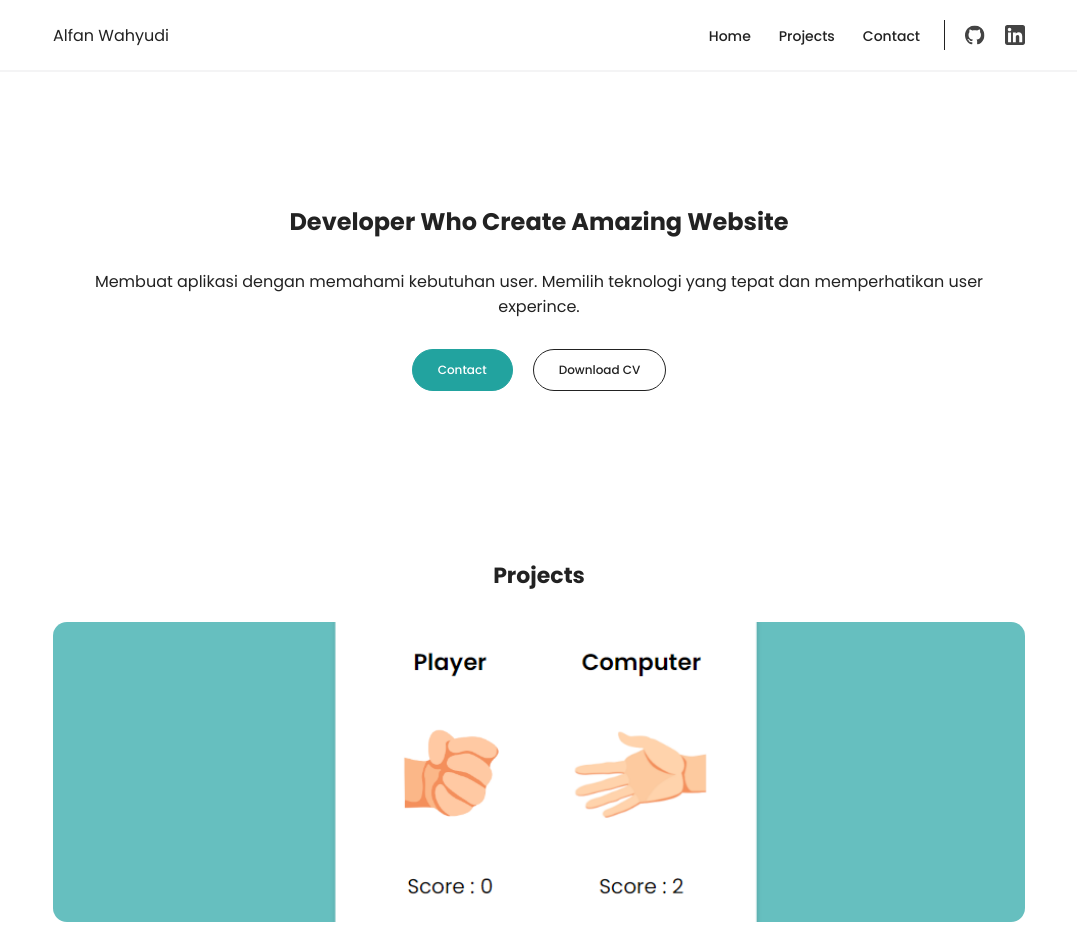
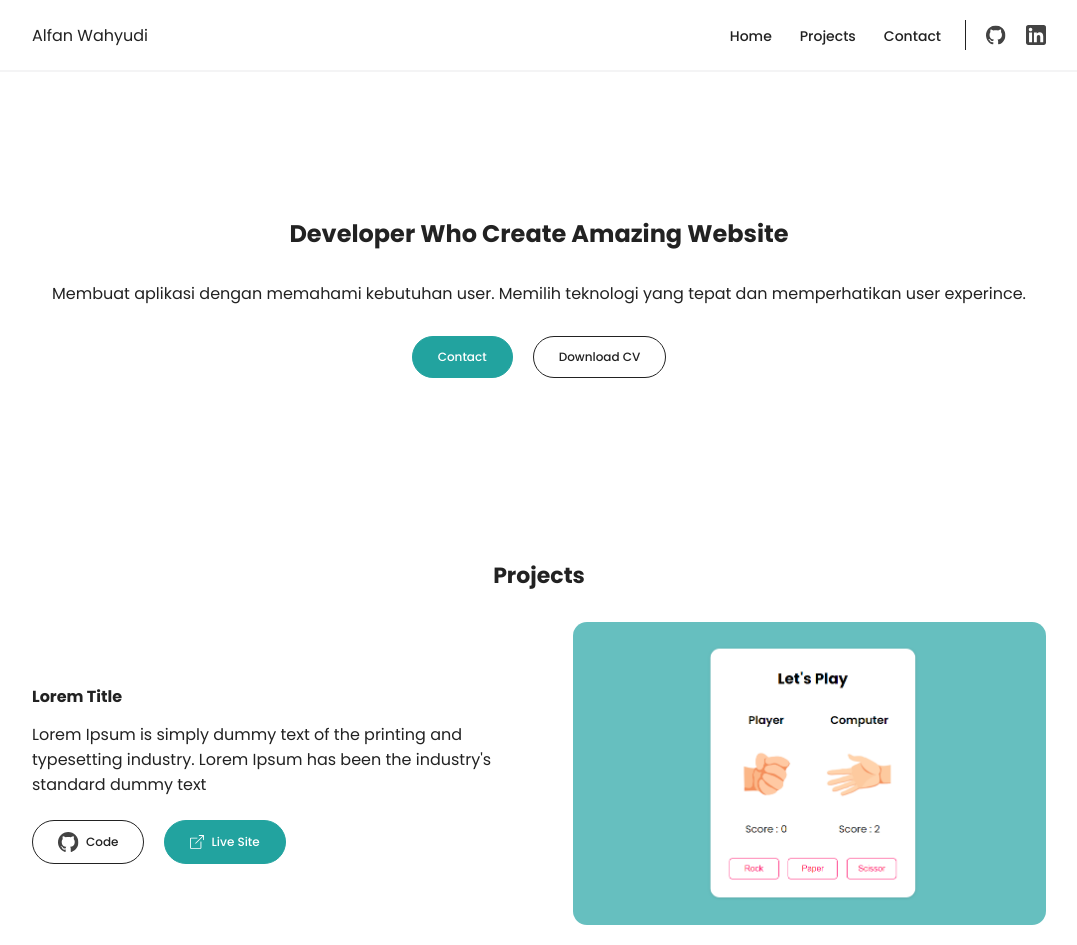
Before and after one commit to AlfanWahyudi/portfolio, a React (Create React App) app: page / in a window 1280 px wide. Shown: the top 945 px of the page, without its empty margins (101-1178 px from the left). Built offline with nearby package versions, Linux system fonts and the light colour scheme.

Commit message:
update styling responsive project section

```diff
--- a/src/App.css
+++ b/src/App.css
@@ -12,7 +12,10 @@ a {
 }
 
 .container {
-  margin: 0 1.8rem;
+  max-width: 105rem;
+  margin: 0 auto;
+  padding-left: 1.8rem;
+  padding-right: 1.8rem;
 }
 
 .title{
@@ -91,6 +94,10 @@ a {
   overflow: hidden !important;
 }
 
+@media only screen and (min-width: 550px) {
+
+}
+
 @media only screen  and (min-width: 600px){
   .divider__vertical-header {
     display: block;
@@ -129,19 +136,31 @@ a {
     width: 2rem;
     height: 2rem;
   }
-}
 
-@media only screen  and (min-width: 470px){
+  .card-project {
+    flex-direction: row-reverse;
+    justify-content: space-between;
+    gap: 0;
+  }
 
+  .project-desc {
+    justify-content: center;
+    margin-right: 4%;
+  }
+
+  .project-img {
+    width: 50%;
+    max-width: 487px;
+    max-height: 303px;
+  }
+
+  .project-actions {
+    justify-content: left;
+  }
 }
 
 @media only screen  and (min-width: 700px){
-
-}
-
-@media only screen  and (min-width: 920px){
-  .container {
-    max-width: 97.2rem;
-    margin: 0 auto;
+  .project-img {
+    width: 100%;
   }
 }
--- a/src/components/main/project/Project.css
+++ b/src/components/main/project/Project.css
@@ -20,7 +20,7 @@
   object-fit: cover;
   object-position: center;
   width: 100%;
-  height: 300px;
+  max-height: 600px;
   border-radius: 14px;
 }
 
@@ -35,6 +35,7 @@
 }
 
 .project-actions {
+  margin-top: 1rem;
   display: flex;
   gap: 2rem;
   justify-content: center;
```
